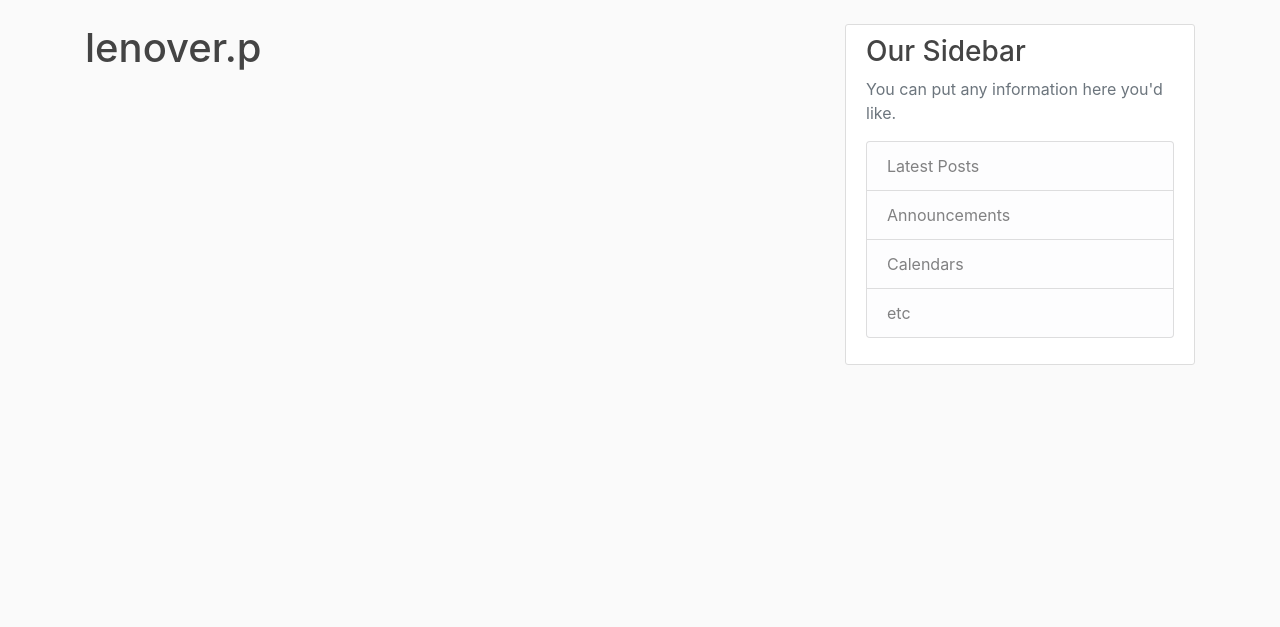
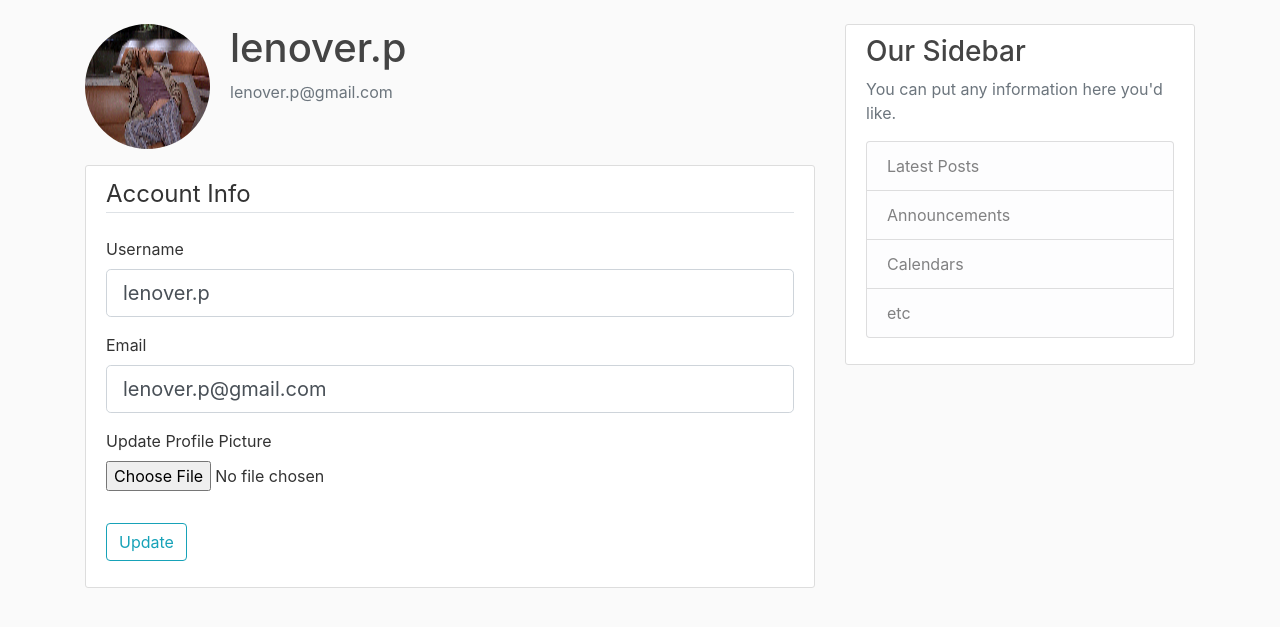
Before and after one commit to lenover-p/QTMA-Flask-Web-App, a Flask app: page /account in a window 1280 px wide. Shown: the part 56-683 px from the top of the page. Run offline with Flask 2, Linux system fonts and the light colour scheme; a user stored in the database is signed in; some libraries are stand-ins or nearby versions.

Commit message:
Added forms to modify account data and upload profile pic

```diff
--- a/flaskBlog/forms.py
+++ b/flaskBlog/forms.py
@@ -1,4 +1,6 @@
 from flask_wtf import FlaskForm
+from flask_wtf.file import FileField, FileAllowed
+from flask_login import current_user
 from wtforms import StringField, PasswordField, SubmitField, BooleanField
 from wtforms.validators import DataRequired, Length, Email, EqualTo, ValidationError
 from flaskBlog.models import User
@@ -34,3 +36,25 @@ class LoginForm(FlaskForm):
 	remember = BooleanField('Remember Me')
 
 	submit = SubmitField('Login')
+
+class UpdateAccountForm(FlaskForm):
+	username = StringField('Username',
+						   validators=[DataRequired(), Length(min = 2, max = 20)])
+
+	email = StringField('Email', validators=[DataRequired(), Email()])
+
+	picture = FileField('Update Profile Picture', validators=[FileAllowed(['jpg', 'png', 'gif'])])
+
+	submit = SubmitField('Update')
+
+	def validate_username(self, username):
+		if username.data != current_user.username:
+			user = User.query.filter_by(username=username.data).first()
+			if user:
+				raise ValidationError('Username already in use')
+
+	def validate_email(self, email):
+			if email.data != current_user.email:
+				user = User.query.filter_by(email=email.data).first()
+				if user:
+					raise ValidationError('Email already in use')
--- a/flaskBlog/routes.py
+++ b/flaskBlog/routes.py
@@ -1,6 +1,9 @@
+import secrets
+import os
+from PIL import Image
 from flask import render_template, url_for, flash, redirect, request
 from flaskBlog import app, db, bcrypt
-from flaskBlog.forms import RegistrationForm, LoginForm
+from flaskBlog.forms import RegistrationForm, LoginForm, UpdateAccountForm
 from flaskBlog.models import User, Post
 from flask_login import login_user, logout_user, current_user, login_required
 
@@ -64,7 +67,33 @@ def logout():
 	logout_user()
 	return redirect(url_for('home'))
 
-@app.route('/account')
+def save_picture(form_picture):
+	random_hex = secrets.token_hex(8)
+	_, f_ext = os.path.splitext(form_picture.filename)
+	picture_fn = random_hex + f_ext
+	picture_path = os.path.join(app.root_path, 'static/profile_pics', picture_fn)
+	output_size=(125, 125)
+	i = Image.open(form_picture)
+	i.thumbnail(output_size)
+	i.save(picture_path)
+
+	return picture_fn
+
+@app.route('/account', methods=['GET', 'POST'])
 @login_required
 def account():
-	return render_template('account.html', title='Account')
+	form = UpdateAccountForm()
+	if form.validate_on_submit():
+		if form.picture.data:
+			picture_file = save_picture(form.picture.data)
+			current_user.image_file = picture_file
+		current_user.username = form.username.data
+		current_user.email = form.email.data
+		db.session.commit()
+		flash('Your account has been updated', 'success')
+		return redirect(url_for('account'))
+	elif request.method == 'GET':
+		form.username.data = current_user.username
+		form.email.data = current_user.email
+	image_file = url_for('static', filename='profile_pics/' + current_user.image_file)
+	return render_template('account.html', title='Account', image_file=image_file, form=form)
--- a/flaskBlog/templates/account.html
+++ b/flaskBlog/templates/account.html
@@ -1,4 +1,61 @@
 {% extends "layout.html" %}
 {% block content%}
-    <h1>{{ current_user.username }}</h1>
+
+		<div class="media">
+			<img class="rounded-circle account-img" src={{ image_file }}>
+			<div class="media-body">
+				<h2 class="account-heading">{{ current_user.username }}</h2>
+				<p class="text-secondary">{{ current_user.email }}</p>
+			</div>
+		</div>
+		<div class="content-section">
+		<form method="POST" action="" enctype="multipart/form-data">
+			{{ form.hidden_tag() }}
+			<fieldset class="form-group">
+				<legend class="border-bottom mb-4">Account Info</legend>
+				<div class="form-group">
+					{{ form.username.label(class="form-control-label") }}
+
+					{% if form.username.errors %}
+						{{ form.username(class="form-control form-control-lg is-invalid") }}
+						<div class="invalid-feedback">
+							{% for error in form.username.errors %}
+								<span>{{ error }}</span>
+							{% endfor %}
+						</div>
+					{% else %}
+						{{ form.username(class="form-control form-control-lg") }}
+					{% endif %}
+
+				</div>
+
+				<div class="form-group">
+					{{ form.email.label(class="form-control-label") }}
+					{% if form.email.errors %}
+						{{ form.email(class="form-control form-control-lg is-invalid") }}
+						<div class="invalid-feedback">
+							{% for error in form.email.errors %}
+								<span>{{ error }}</span>
+							{% endfor %}
+						</div>
+					{% else %}
+						{{ form.email(class="form-control form-control-lg") }}
+					{% endif %}
+
+				</div>
+				<div class="form-group">
+					{{ form.picture.label() }}
+					{{ form.picture(class="form-control-file") }}
+					{% if form.picture.errors %}
+						{% for error in form.picture.errors %}
+							<span class="text-danger">{{ error }}</span></br>
+						{% endfor %}
+					{% endif %}
+				</div>
+			</fieldset>
+			<div class="form-group">
+				{{ form.submit(class="btn btn-outline-info") }}
+			</div>
+		</form>
+	</div>
 {% endblock content %}
--- a/flaskBlog/templates/register.html
+++ b/flaskBlog/templates/register.html
@@ -1,6 +1,6 @@
 {% extends "layout.html" %}
 {% block content%}
-    <div class="centent">
+    <div class="content-section">
 		<form method="POST" action="">
 			{{ form.hidden_tag() }}
 			<fieldset class="form-group">
--- a/requirements.txt
+++ b/requirements.txt
@@ -9,6 +9,7 @@ Flask-WTF==0.14.2
 itsdangerous==1.1.0
 Jinja2==2.10.1
 MarkupSafe==1.1.1
+Pillow==6.1.0
 pycparser==2.19
 six==1.12.0
 SQLAlchemy==1.3.5
```
Also changed, not shown: flaskBlog/site.db, flaskBlog/static/profile_pics/1dd0e334cfca2beb.gif (added), flaskBlog/static/profile_pics/default.jpg (added).
